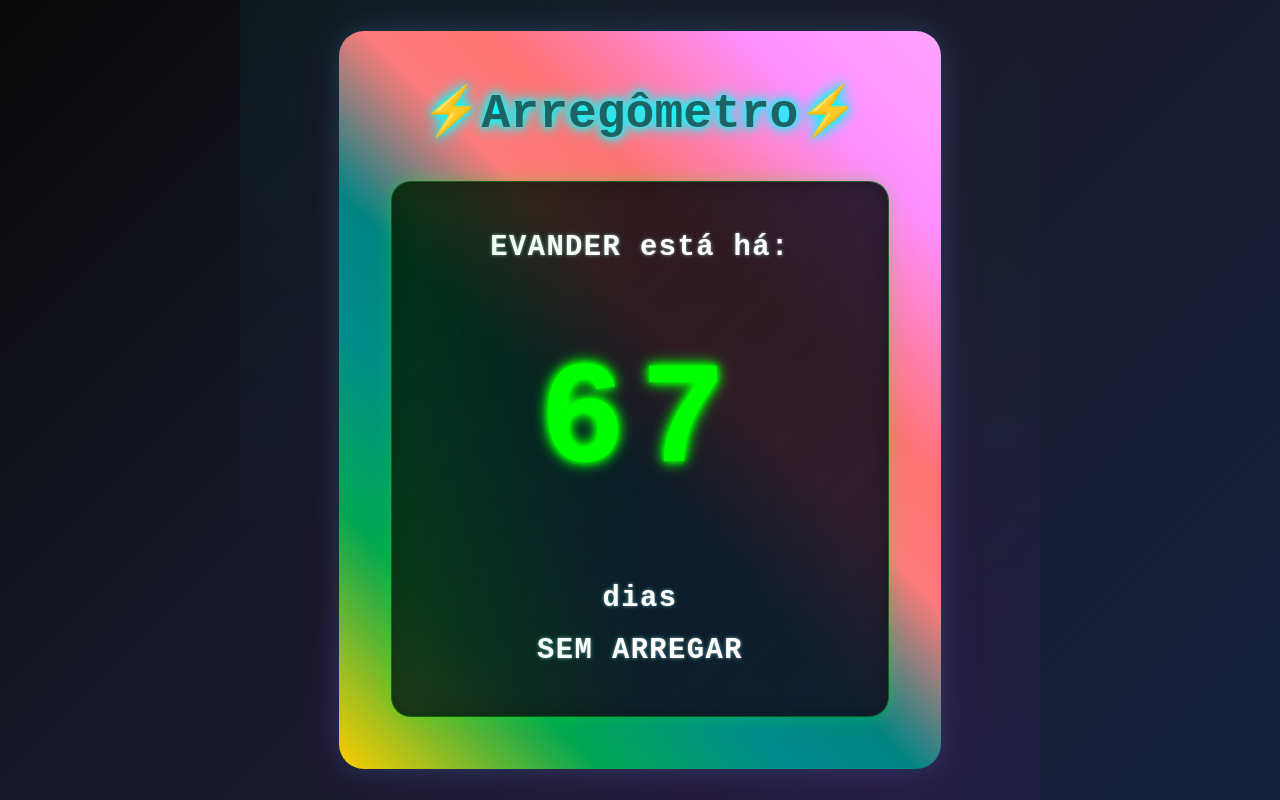
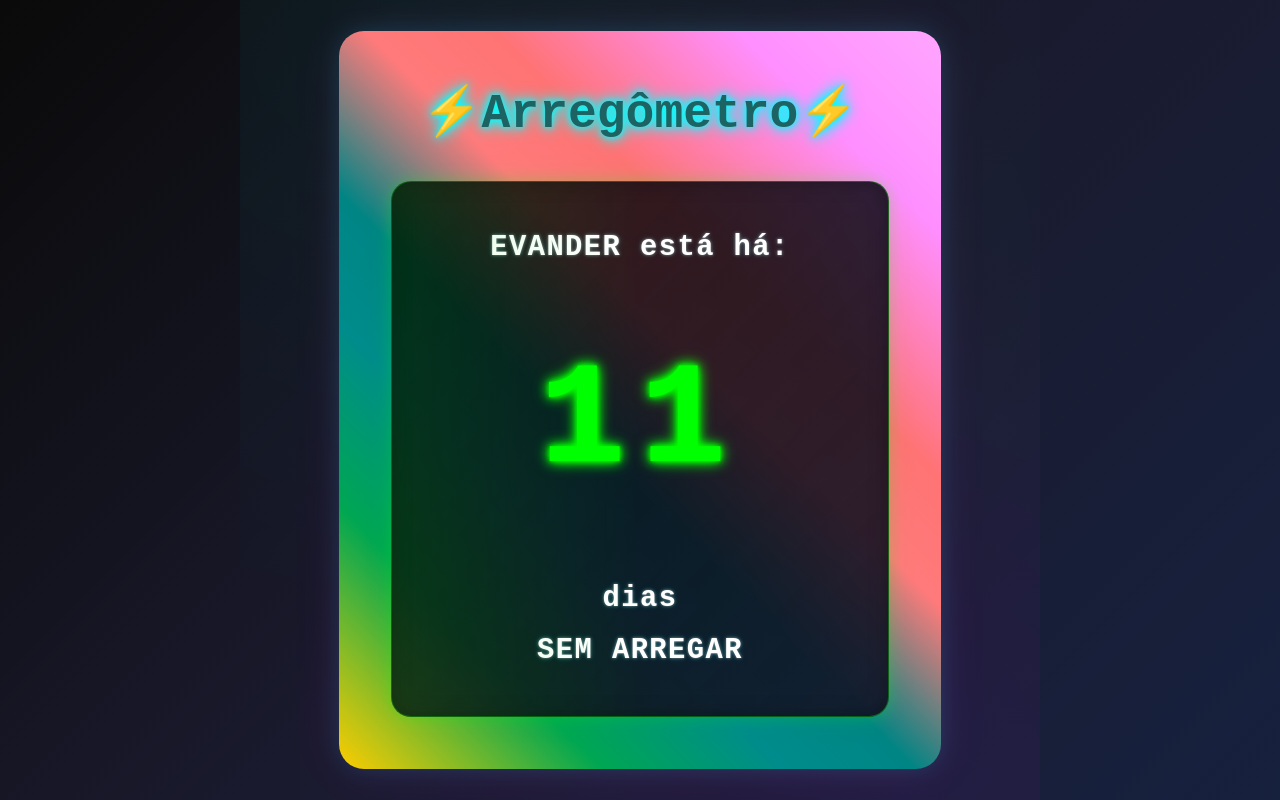
Before and after one commit to evertonzepon/arregometro, a plain HTML site: page index.html in a window 1280 px wide. Shown: the top 800 px of the page. Drawn offline with Linux system fonts and the light colour scheme.

Commit message:
Update index.html

```diff
--- a/index.html
+++ b/index.html
@@ -251,7 +251,7 @@
 
     <script>
         // CONFIGURAÇÃO: Defina aqui a data inicial (formato: AAAA-MM-DD)
-        const DATA_INICIAL = '2025-04-07'; // Altere esta data conforme necessário
+        const DATA_INICIAL = '2025-06-02'; // Altere esta data conforme necessário
 
         function calculateDays() {
             const daysCountDiv = document.getElementById('daysCount');
```
